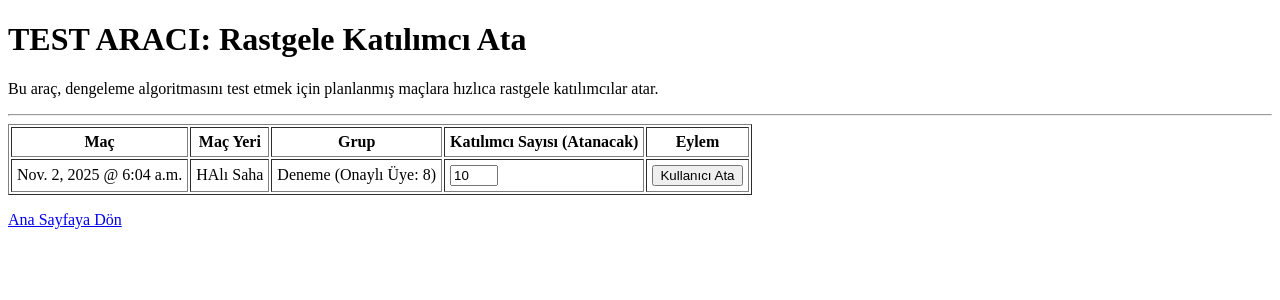
After one commit to ilhanix/Matchday, a Django app: page /grup/test-katilimci-ata/ in a window 1280 px wide. The commit adds this page. Shown: the top 300 px of the page. Run offline with Django 5.2, Linux system fonts and the light colour scheme; a user stored in the database is signed in; data comes from the database, SQL or seed files in the repository; both versions use the stored data as it was after the commit.

Commit message:
Test maç ataması yapma fonksiyonu eklendi

```diff
--- a/grup_yonetimi/templates/grup_yonetimi/ana_sayfa.html
+++ b/grup_yonetimi/templates/grup_yonetimi/ana_sayfa.html
@@ -12,6 +12,9 @@
     <p>
         <a href="{% url 'grup_olustur' %}">Grup Oluştur</a>
     </p>
+    <p style="color: blue;">
+            <a href="{% url 'test_katilimci_ata' %}">[TEST ARACI: Rastgele Katılımcı Ata]</a>
+        </p>
     <p>Bu, gruplarınızı yönetebileceğiniz ve maçları organize edebileceğiniz Ana Sayfanızdır.</p>
 
     <h2>⚽ Yönettiğiniz Gruplar</h2>
--- /dev/null
+++ b/grup_yonetimi/templates/grup_yonetimi/test_katilimci_ata.html
@@ -0,0 +1,59 @@
+<!DOCTYPE html>
+<html lang="tr">
+<head>
+    <meta charset="UTF-8">
+    <title>TEST ARACI: Rastgele Katılımcı Ata</title>
+</head>
+<body>
+    <h1>TEST ARACI: Rastgele Katılımcı Ata</h1>
+    <p>Bu araç, dengeleme algoritmasını test etmek için planlanmış maçlara hızlıca rastgele katılımcılar atar.</p>
+
+    {% if messages %}
+        <ul class="messages">
+            {% for message in messages %}
+                <li style="color: green;">{{ message }}</li>
+            {% endfor %}
+        </ul>
+    {% endif %}
+
+    <hr>
+
+    {% if planlanan_maclar %}
+        <form method="post">
+            {% csrf_token %}
+
+            <table border="1" cellpadding="5">
+                <thead>
+                    <tr>
+                        <th>Maç</th>
+                        <th>Maç Yeri</th>
+                        <th>Grup</th>
+                        <th>Katılımcı Sayısı (Atanacak)</th>
+                        <th>Eylem</th>
+                    </tr>
+                </thead>
+                <tbody>
+                    {% for mac in planlanan_maclar %}
+                        <tr>
+                            <td>{{ mac.tarih }} @ {{ mac.saat }}</td>
+                            <td>{{ mac.yer }}</td>
+                            <td>{{ mac.grup.grup_adi }} (Onaylı Üye: {{ mac.grup.grupoyuncu_set.filter.count }})</td>
+                            <td>
+                                <input type="number" name="sayi" min="1" max="{{ mac.grup.grupoyuncu_set.filter.count }}" value="10" required>
+                                <input type="hidden" name="mac_id" value="{{ mac.id }}">
+                            </td>
+                            <td>
+                                <button type="submit" onclick="return confirm('Maç ID {{ mac.id }} için rastgele atama yapılacaktır. Emin misiniz?');">Kullanıcı Ata</button>
+                            </td>
+                        </tr>
+                    {% endfor %}
+                </tbody>
+            </table>
+        </form>
+    {% else %}
+        <p>Henüz planlanmış oynanmamış maç bulunmamaktadır.</p>
+    {% endif %}
+
+    <p><a href="{% url 'ana_sayfa' %}">Ana Sayfaya Dön</a></p>
+</body>
+</html>
--- a/grup_yonetimi/urls.py
+++ b/grup_yonetimi/urls.py
@@ -23,4 +23,5 @@ urlpatterns = [
     path('mac/<int:mac_id>/katilim/', views.mac_katilim_toggle, name='mac_katilim_toggle'), # <<< YENİ SATIR
     path('mac/<int:mac_id>/dengele/otomatik/', views.mac_dengele_otomatik, name='mac_dengele_otomatik'), # <<< YENİ
     path('mac/<int:mac_id>/dengele/manuel/', views.mac_dengele_manuel, name='mac_dengele_manuel'), # <<< YENİ
+    path('test-katilimci-ata/', views.test_katilimci_ata, name='test_katilimci_ata'), # <<< YENİ SATIR
 ]
--- a/grup_yonetimi/views.py
+++ b/grup_yonetimi/views.py
@@ -19,6 +19,7 @@ from .forms import KayitFormu, MacOlusturFormu # Import'lar listesine ekleyin
 from django.utils import timezone # EN ÜSTE EKLEYİN
 from django.contrib.auth import get_user_model # EN ÜSTE EKLEYİN
 User = get_user_model() # EN ÜSTE KULLANIN
+import random
 # from .forms import MacKatilimFormu # Formları daha sonra ekleyeceğiz
 # grup_yonetimi/views.py (mac_listesi fonksiyonunu bulun ve değiştirin)
 
@@ -845,3 +846,60 @@ def mac_dengele_manuel(request, mac_id):
         'denge_farki_renk': renk
     }
     return render(request, 'grup_yonetimi/mac_dengele_manuel.html', context)
+
+@login_required
+def test_katilimci_ata(request):
+    # Gerekli kontroller: Sadece superuser veya admin kullanmalı
+    if not request.user.is_superuser:
+        messages.error(request, "Bu aracı kullanmaya yetkiniz yok.")
+        return redirect('ana_sayfa')
+
+    # Sadece oynanmamış, gelecekteki maçları çek
+    bugun = timezone.localdate()
+    planlanan_maclar = Mac.objects.filter(oynandi_mi=False, tarih__gte=bugun).order_by('tarih')
+
+    if request.method == 'POST':
+        mac_id = request.POST.get('mac_id')
+        try:
+            katilimci_sayisi = int(request.POST.get('sayi', 0))
+        except ValueError:
+            messages.error(request, "Lütfen geçerli bir sayı girin.")
+            return redirect('test_katilimci_ata')
+
+        mac = get_object_or_404(Mac, pk=mac_id)
+        grup = mac.grup
+
+        if katilimci_sayisi <= 0:
+            messages.error(request, "Lütfen atanacak geçerli bir sayı girin.")
+            return redirect('test_katilimci_ata')
+
+        # 1. Gruba Onaylı Üyeleri Çek
+        # Sadece bu grubun onaylı üyeleri arasından seçim yap
+        uyeler_qs = GrupOyuncu.objects.filter(grup=grup, onay_durumu='O')
+        uyeler = list(uyeler_qs.values_list('oyuncu', flat=True)) # Oyuncu ID'leri listesi
+
+        if not uyeler:
+            messages.error(request, f"'{grup.grup_adi}' grubunda atanacak onaylı üye bulunmamaktadır.")
+            return redirect('test_katilimci_ata')
+
+        # 2. Rastgele Kullanıcıları Seç
+        sayi_sec = min(katilimci_sayisi, len(uyeler))
+        rastgele_oyuncu_idler = random.sample(uyeler, k=sayi_sec)
+
+        # 3. Eski Katılımları Temizle (Seçilen maç için)
+        MacKatilim.objects.filter(mac=mac).delete()
+
+        # 4. Yeni Katılımları Oluştur (bulk_create ile hızlı kayıt)
+        yeni_katilimlar = []
+        for oyuncu_id in rastgele_oyuncu_idler:
+            yeni_katilimlar.append(MacKatilim(mac=mac, oyuncu_id=oyuncu_id))
+
+        MacKatilim.objects.bulk_create(yeni_katilimlar)
+
+        messages.success(request, f"Maç ID {mac_id} için {len(rastgele_oyuncu_idler)} rastgele katılımcı başarıyla atandı.")
+        return redirect('test_katilimci_ata')
+
+    context = {
+        'planlanan_maclar': planlanan_maclar,
+    }
+    return render(request, 'grup_yonetimi/test_katilimci_ata.html', context)
```
Also changed, not shown: db.sqlite3.
